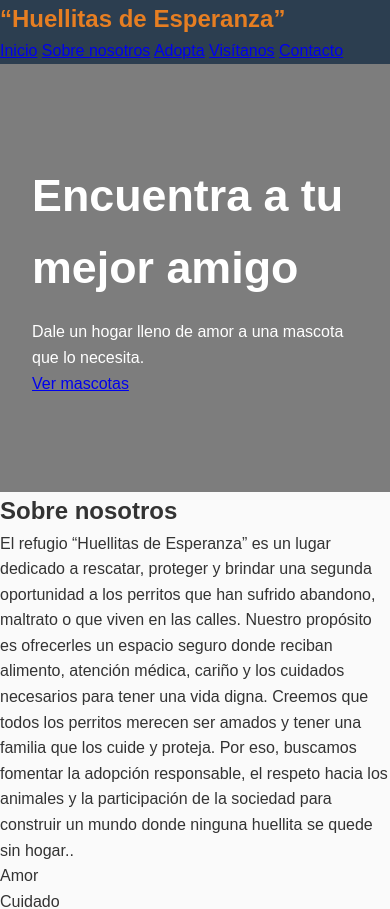
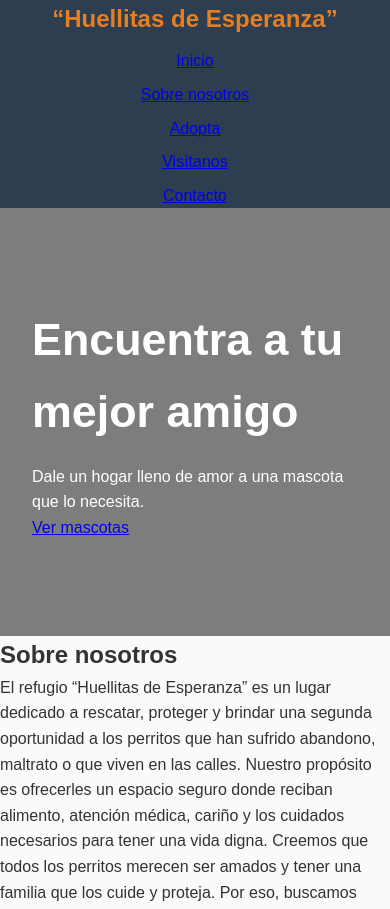
Before and after one commit to marielhernandez2004-eng/Adopta_Mascota, a plain HTML site: page index.html in a window 390 px wide. Shown: the top 909 px of the page. Drawn offline with Linux system fonts and the light colour scheme.

Commit message:
Cambio responsive

```diff
--- a/styles.css
+++ b/styles.css
@@ -107,7 +107,23 @@ input, textarea {
     margin: 0 10px;
     text-decoration: none;
 }
-
+/* Tarea 7 Diseño responsivo */
+@media (max-width: 600px) {
+    header {
+        flex-direction: column;
+        text-align: center;
+    }
+    header nav {
+        margin-top: 10px;
+        display: flex;
+        flex-direction: column;
+        gap: 8px;
+    }
+    .tarjetas-container {
+        flex-direction: column;
+        align-items: center;
+    }
+}
 /* Pie de página */
 .pie {
   background-color: #333;
```
